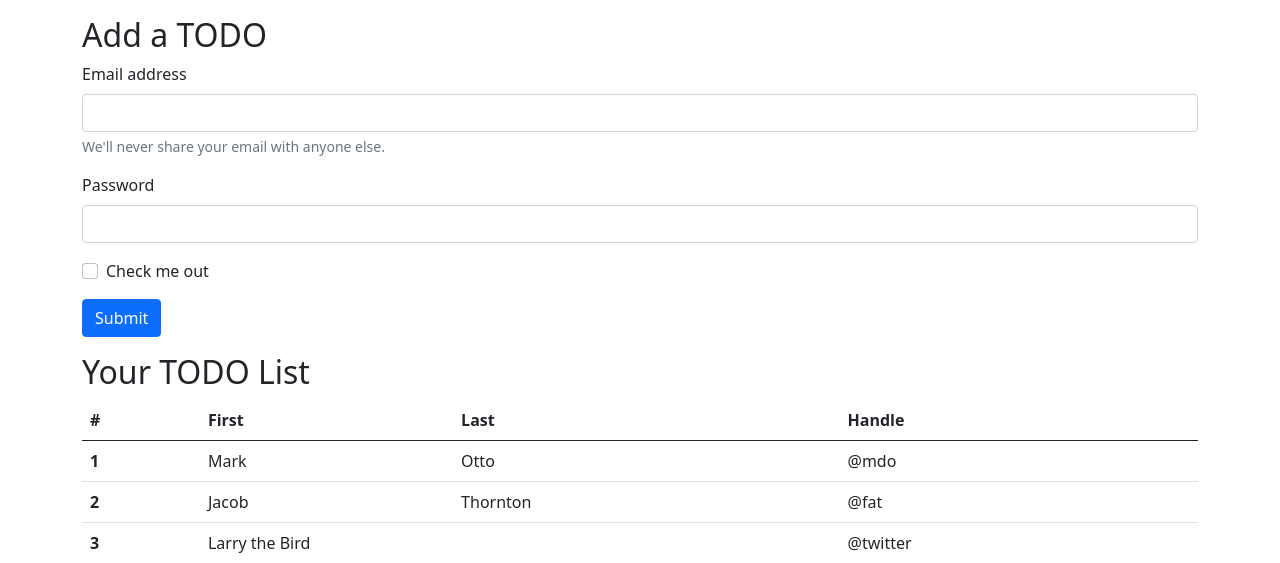
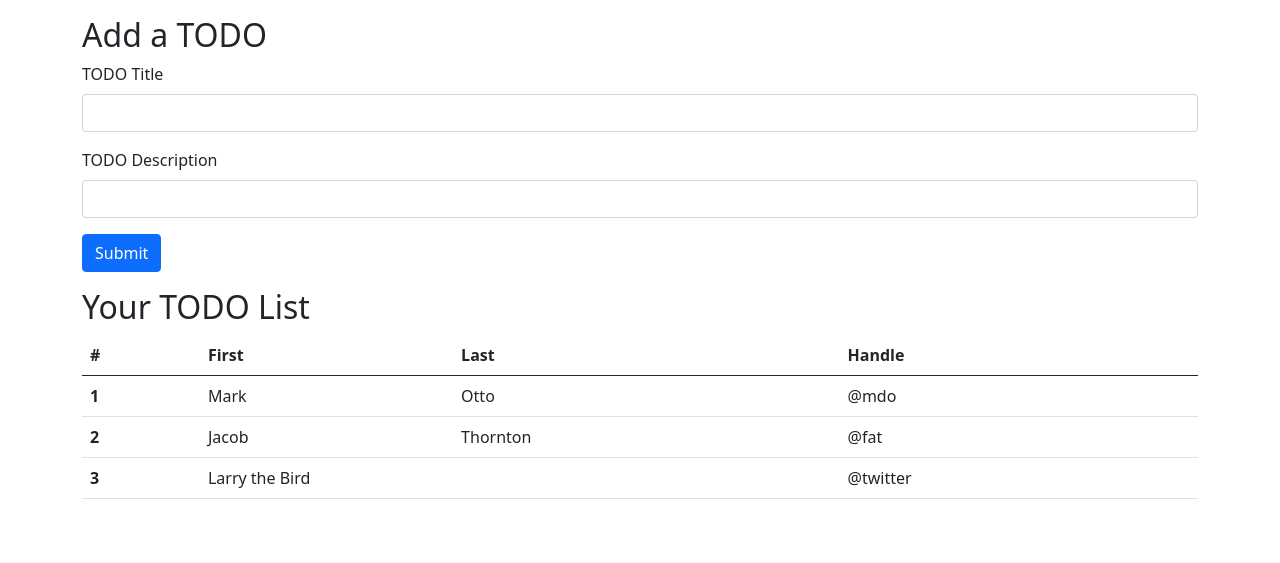
Before and after one commit to kuldeepkr16/todo, a Flask app: page / in a window 1280 px wide. Shown: the part 56-619 px from the top of the page. Run offline with Flask 2, Linux system fonts and the light colour scheme.

Commit message:
before db

```diff
--- a/templates/index.html
+++ b/templates/index.html
@@ -59,17 +59,12 @@
         <h2>Add a TODO</h2>
         <form>
             <div class="mb-3">
-              <label for="exampleInputEmail1" class="form-label">Email address</label>
-              <input type="email" class="form-control" id="exampleInputEmail1" aria-describedby="emailHelp">
-              <div id="emailHelp" class="form-text">We'll never share your email with anyone else.</div>
+              <label for="title" class="form-label">TODO Title</label>
+              <input type="text" class="form-control" id="title" aria-describedby="emailHelp">
             </div>
             <div class="mb-3">
-              <label for="exampleInputPassword1" class="form-label">Password</label>
-              <input type="password" class="form-control" id="exampleInputPassword1">
-            </div>
-            <div class="mb-3 form-check">
-              <input type="checkbox" class="form-check-input" id="exampleCheck1">
-              <label class="form-check-label" for="exampleCheck1">Check me out</label>
+              <label for="desc" class="form-label">TODO Description</label>
+              <input type="text" class="form-control" id="desc">
             </div>
             <button type="submit" class="btn btn-primary">Submit</button>
           </form>
```
